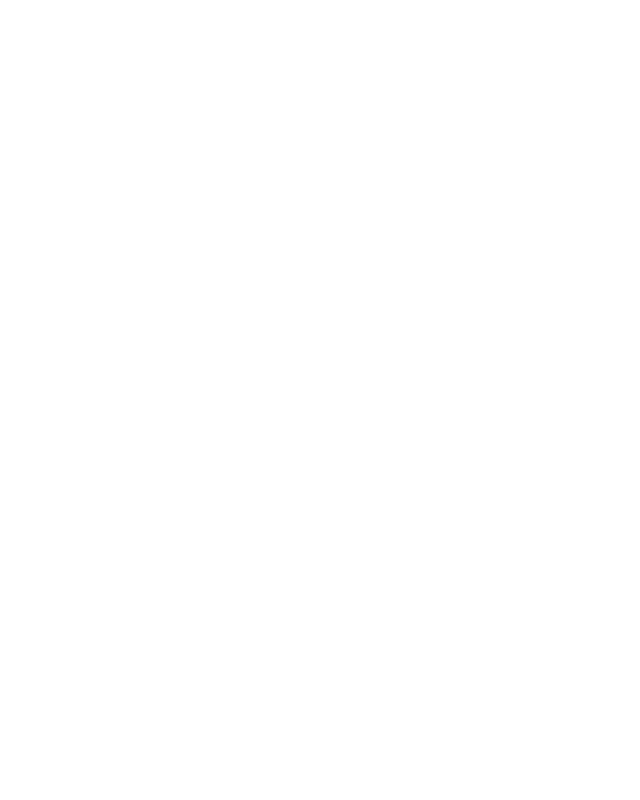
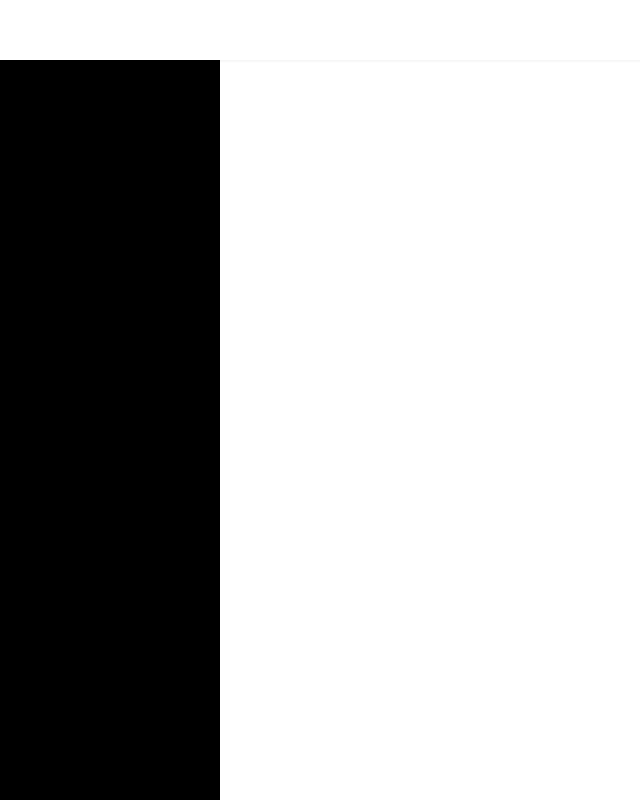
Before and after one commit to MRLIYAN/vue-system-template, a Vue app: page /layout in a window 1280 px wide. Shown: the whole page, without its empty margins (0-640 px from the left). Built offline with nearby package versions, Linux system fonts and the light colour scheme.

Commit message:
添加element-ui,添加登录界面

```diff
--- a/package.json
+++ b/package.json
@@ -3,7 +3,7 @@
   "version": "0.1.0",
   "private": true,
   "scripts": {
-    "serve": "vue-cli-service serve --open --port 3131",
+    "serve": "vue-cli-service serve --port 3133",
     "build": "vue-cli-service build",
     "lint": "vue-cli-service lint"
   },
--- a/src/App.vue
+++ b/src/App.vue
@@ -7,11 +7,11 @@
 <style lang="scss">
 *{
   margin:0; padding:0;
-  box-sizing: border-box;
   -ms-box-sizing: border-box;
   -webkit-box-sizing: border-box;
   -o-box-sizing: border-box;
   -moz-box-sizing: border-box;
+  box-sizing: border-box;
 }
 html,body{
   width:100%; height: 100%;
--- a/src/main.js
+++ b/src/main.js
@@ -6,6 +6,7 @@
 import 'element-ui/lib/theme-chalk/index.css';
 Vue.use(ElementUI);
 
+
 Vue.config.productionTip = false
 
 new Vue({
--- a/src/router/index.js
+++ b/src/router/index.js
@@ -6,7 +6,17 @@
   const routes = [
   {
     path: '/',
-    name: 'layout',
+    redirect:'/login',
+
+  },
+  {
+    path:'/login',
+    name:'login',
+    component:()=>import('@/views/login')
+  },
+  {
+    path:'/layout',
+    name:'layout',
     component:()=>import('@/views/layout')
   }
 ]
--- a/src/views/layout/index.vue
+++ b/src/views/layout/index.vue
@@ -1,6 +1,16 @@
 <template>
    <div class="layout-ctain">
-       你好，vue
+       <div class="top">
+
+       </div>
+       <div class="bottom">
+           <div class="left-nav">
+
+           </div>
+           <div class="right-cont">
+
+           </div>
+       </div>
    </div>
 </template>
 
@@ -14,5 +24,28 @@
 .layout-ctain{
     width:100%;
     height:100%;
+    overflow: hidden;
+    .top{
+        width:100%;
+        height:60px;
+        line-height: 60px;
+        background:#fff;
+        box-shadow:0px 1px 3px 0px rgba(240,240,240);
+    }
+    .bottom{
+        width:100%;
+        height:calc(100% - 60px);
+    }
+    .left-nav{
+        width:220px;
+        height: 100%;
+        float: left;
+        background: #000;
+    }
+    .right-cont{
+        width:calc(100% - 220px);
+        height: 100%;
+        float: right;
+    }
 }
 </style>
--- a/src/views/login/index.vue
+++ b/src/views/login/index.vue
@@ -1,13 +1,14 @@
 <template>
    <div class="login">
-      <div class="ctaim">
+      <div class="ctain">
+         <div class="title">用户登录</div>
          <div class="input-group input-group1">
             <img src="user" alt="">
-            <input type="text" id="username">
+            <input type="text" placeholder="请输入用户名" id="username">
          </div>
          <div class="input-group input-group2">
             <img src="user" alt="">
-            <input type="text" id="pwd">
+            <input type="text" placeholder="请输入密码" id="pwd">
          </div>
          <input type="button" id="login-btn" value="登录" @click="login">
 
@@ -15,10 +16,14 @@
             <span>用户名：{{loginmsg.username}}</span>
          </div>
       </div>
+
+      <canvas id="stars"></canvas>
+      <img id="moon" src="@/assets/images/login/moon2.png" alt="">
    </div>
 </template>
 
 <script>
+import load from "@/assets/js/liuxing.js"
 export default {
    data(){
       return {
@@ -26,12 +31,16 @@
             username:'admin',
             password:'admin'
          }
-
       }
+   },
+   mounted(){
+      load();
    },
    methods: {
       login(){
-
+         this.$router.push({
+            path:'/layout',
+         })
       }
    },
 }
@@ -41,6 +50,34 @@
 .login{
    width:100%;
    height:100%;
+   background:url(../../assets/images/login/bg.png);
+   background-size: 100% 100%;
+   overflow:hidden;
+   position: relative;
+
+   #moon{
+      display: inline-block;
+      width:18vw;
+      position:absolute;
+      top:-1%;
+      left: 1%;
+      z-index: 10;
+   }
+
+   .ctain{
+      width:500px;
+      height:auto;
+      position:absolute;
+      top:50%;
+      right: 5%;
+      transform: translate(0,-50%);
+      border:1px solid white;
+   }
+
+   input,input:focus{
+      border:none; outline: none;
+   }
+
 
 }
 </style>
```
